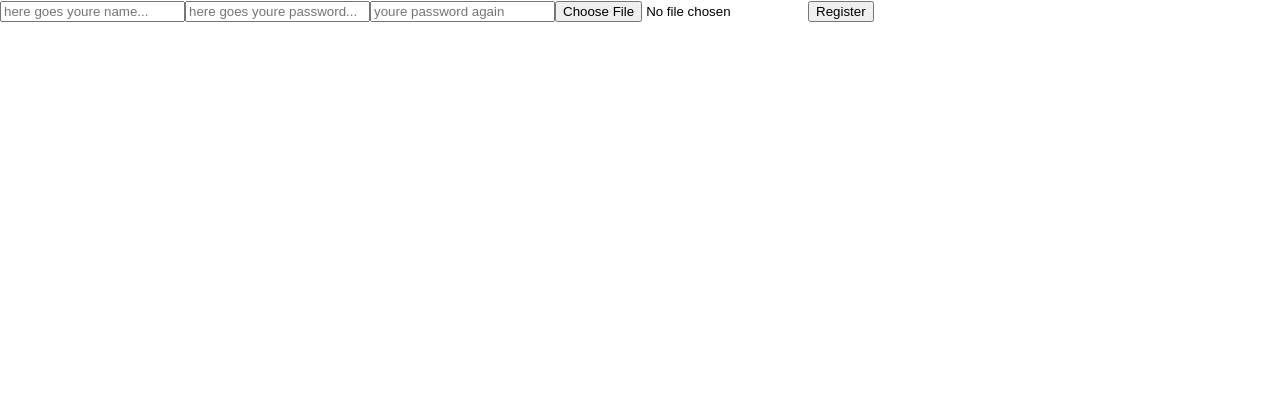
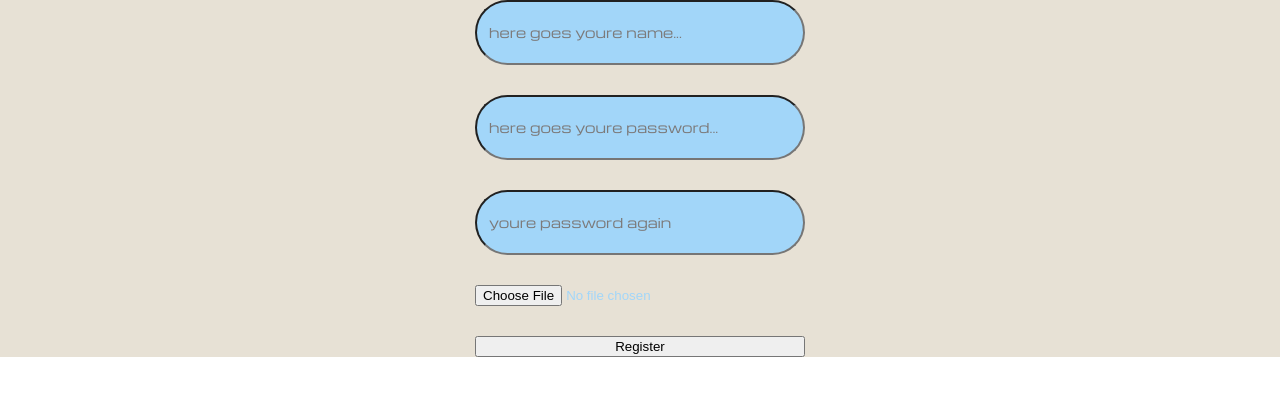
Before and after one commit to Gax1/procastinapp-front, a React (Create React App) app: page /register in a window 1280 px wide. Shown: the top 396 px of the page. Built offline with nearby package versions, Linux system fonts and the light colour scheme.

Commit message:
Added theme provider

```diff
--- a/package.json
+++ b/package.json
@@ -3,6 +3,7 @@
   "version": "0.1.0",
   "private": true,
   "dependencies": {
+    "@fontsource/michroma": "^4.5.9",
     "@reduxjs/toolkit": "^1.8.5",
     "@testing-library/jest-dom": "^5.16.5",
     "@testing-library/react": "^13.3.0",
@@ -16,6 +17,7 @@
     "react-dom": "^18.2.0",
     "react-redux": "^8.0.2",
     "react-scripts": "5.0.1",
+    "styled-components": "^5.3.5",
     "typescript": "^4.8.2",
     "web-vitals": "^2.1.4"
   },
@@ -46,6 +48,7 @@
     ]
   },
   "devDependencies": {
+    "@types/styled-components": "^5.1.26",
     "husky": "^8.0.0"
   }
 }
--- a/src/App.tsx
+++ b/src/App.tsx
@@ -1,8 +1,16 @@
 import React from "react";
 import RegisterForm from "./components/RegisterForm/RegisterForm";
+import { ThemeProvider } from "styled-components";
+import { theme } from "./themes/theme";
 
 function App() {
-  return <RegisterForm />;
+  return (
+    <>
+      <ThemeProvider theme={theme}>
+        <RegisterForm />
+      </ThemeProvider>
+    </>
+  );
 }
 
 export default App;
--- a/src/components/RegisterForm/RegisterForm.tsx
+++ b/src/components/RegisterForm/RegisterForm.tsx
@@ -1,9 +1,11 @@
 import { Button } from "../Button/Button";
+import { RegisterFormStyled } from "./RegisterFormStyled";
 
 const RegisterForm = (): JSX.Element => {
   const registerText = "Register";
 
   return (
+    <RegisterFormStyled>
       <div className="register-container">
         <form className="form form-register">
           <input
@@ -12,12 +14,12 @@ const RegisterForm = (): JSX.Element => {
             placeholder="here goes youre name..."
           />
           <input
-          type="text"
+            type="password"
             className="form-input register-input"
             placeholder="here goes youre password..."
           />
           <input
-          type="text"
+            type="password"
             className="form-input register-input"
             placeholder="youre password again"
           />
@@ -28,6 +30,7 @@ const RegisterForm = (): JSX.Element => {
           <Button buttonText={registerText} />
         </form>
       </div>
+    </RegisterFormStyled>
   );
 };
 
--- /dev/null
+++ b/src/components/RegisterForm/RegisterFormStyled.ts
@@ -0,0 +1,31 @@
+import styled from "styled-components";
+
+export const RegisterFormStyled = styled.div`
+  background-color: ${(props) => props.theme.colors.secondaryColor};
+  color: ${(props) => props.theme.colors.mainColor};
+  font-family: ${(props) => props.theme.colors.fontFamily};
+  display: flex;
+  justify-content: center;
+  .register-container {
+    width: 90%;
+    height: 100%;
+    display: flex;
+    justify-content: center;
+  }
+  .form-register {
+    display: flex;
+    flex-direction: column;
+    gap: 30px;
+  }
+  .register-input {
+    font-family: inherit;
+    background-color: ${(props) => props.theme.colors.mainColor};
+    border-radius: 40px;
+    min-width: 330px;
+    min-height: 65px;
+    ::placeholder {
+      color: ${(props) => props.theme.colors.inputTextColor};
+      padding-left: 10px;
+    }
+  }
+`;
--- a/src/index.css
+++ b/src/index.css
@@ -1,6 +1,8 @@
+* {
+  box-sizing: border-box;
+}
+
 body {
   margin: 0;
-  font-family: -apple-system, BlinkMacSystemFont, "Segoe UI", "Roboto", "Oxygen",
-    "Ubuntu", "Cantarell", "Fira Sans", "Droid Sans", "Helvetica Neue",
-    sans-serif;
+  font-family: Michroma;
 }
--- a/src/index.tsx
+++ b/src/index.tsx
@@ -4,6 +4,7 @@ import { Provider } from "react-redux";
 import { store } from "./app/store";
 import App from "./App";
 import reportWebVitals from "./reportWebVitals";
+import "@fontsource/michroma";
 import "./index.css";
 
 const container = document.getElementById("root")!;
--- /dev/null
+++ b/src/themes/theme.ts
@@ -0,0 +1,21 @@
+export const theme = {
+  colors: {
+    mainColor: "#A2D6F9",
+    secondaryColor: "#E7E1D5",
+    fontColor: "#201E1F",
+    inputTextColor: "#7C7A7A",
+  },
+  fontSizesMobile: {
+    small: "15px",
+    generalUse: "18px",
+    medium: "20px",
+    mediumTitles: "25px",
+    big: "40px",
+  },
+  fontSizesDesktop: {
+    small: "20px",
+    generalUse: "30px",
+    medium: "40px",
+    big: "50px",
+  },
+};
```
Also changed, not shown: 2 other files (tests, documents, lock files or other folders). Lines whose indentation alone changed are shown as unchanged.
